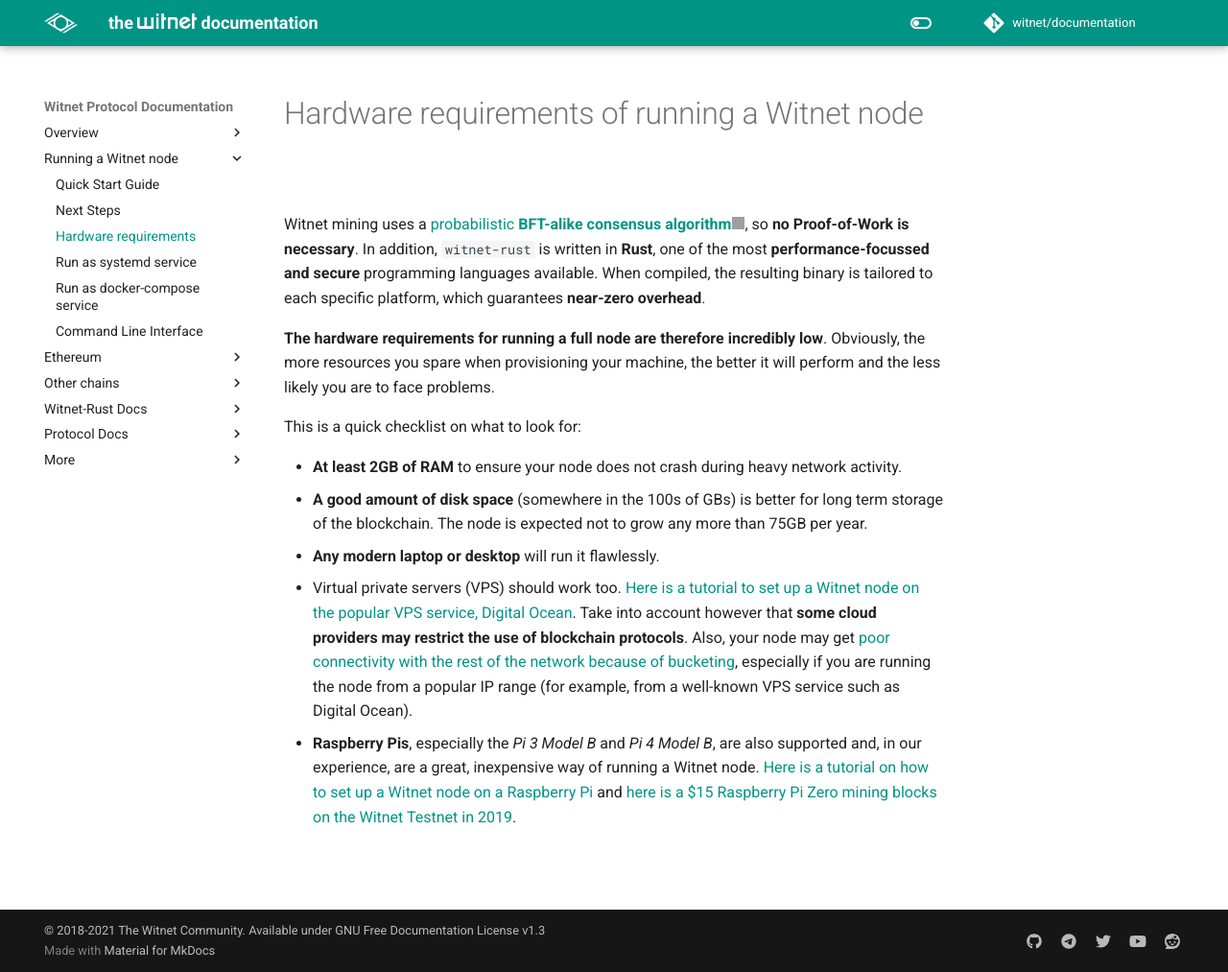
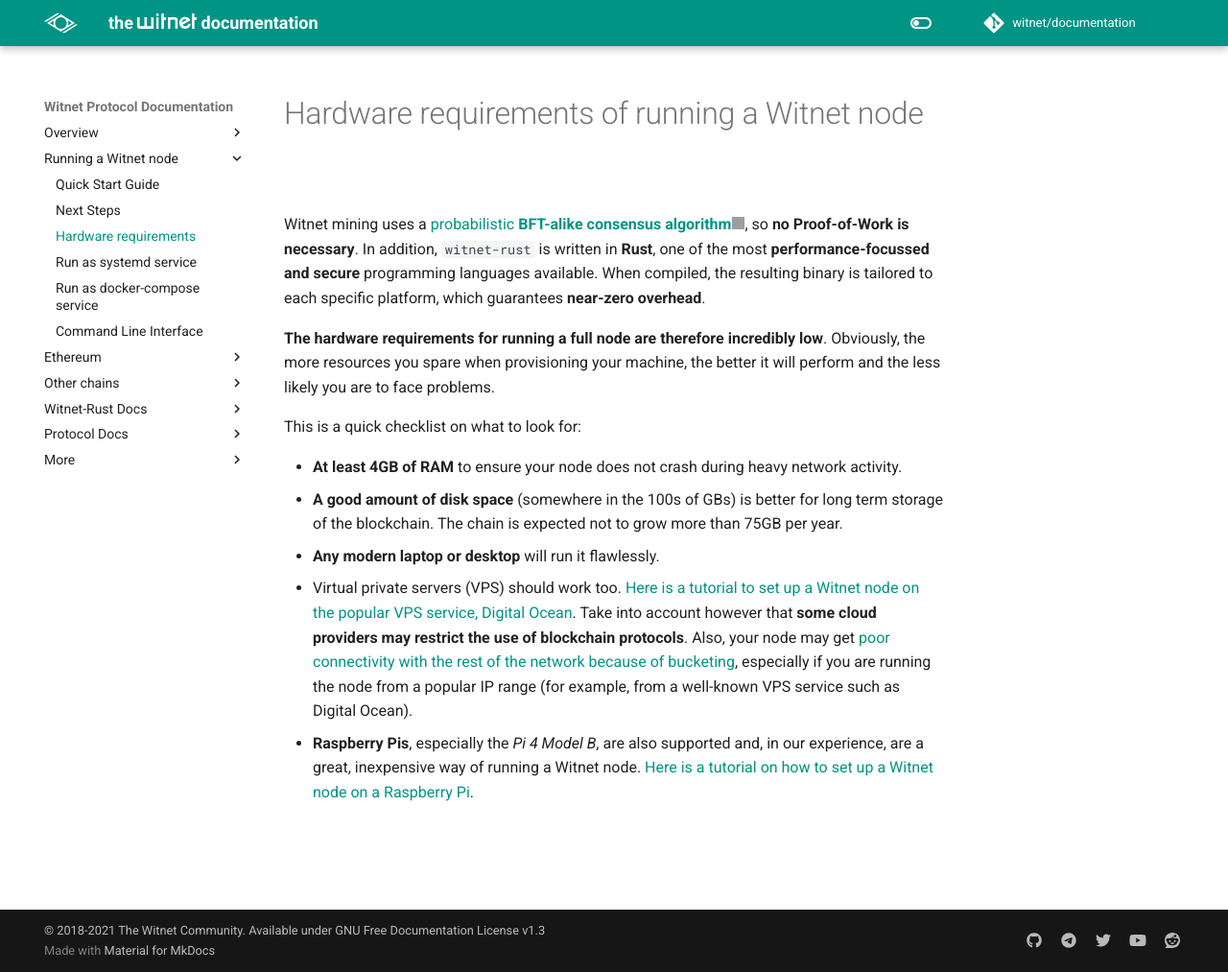
Before and after one commit to witnet/documentation, an MkDocs documentation site: the page built from docs/node-operators/hardware-requirements.md, in a window 1280 px wide and 1013 px high. Shown: the whole window at 96% size. Built offline with MkDocs 1.6.1 and Material for MkDocs 9.7.7, drawn with Linux system fonts in a browser that asks for light colours; comment, search, counter and statistics services are not loaded; grey boxes are pictures that could not be loaded.

Commit message:
feat: update hardware requirements

```diff
--- a/docs/node-operators/hardware-requirements.md
+++ b/docs/node-operators/hardware-requirements.md
@@ -12,18 +12,16 @@ machine, the better it will perform and the less likely you are to face problems
 
 This is a quick checklist on what to look for:
 
-- **At least 2GB of RAM** to ensure your node does not crash during heavy network activity.
+- **At least 4GB of RAM** to ensure your node does not crash during heavy network activity.
 - **A good amount of disk space** (somewhere in the 100s of GBs) is
-  better for long term storage of the blockchain. The node is expected not to grow any more than 75GB per year.
+  better for long term storage of the blockchain. The chain is expected not to grow more than 75GB per year.
 - **Any modern laptop or desktop** will run it flawlessly.
 - Virtual private servers (VPS) should work too. [Here is a tutorial to set up a Witnet node on the popular VPS service, Digital Ocean][vpstutorial]. Take into account
   however that **some cloud providers may restrict the use of blockchain
   protocols**. Also, your node may get [poor connectivity with the rest
   of the network because of bucketing][bucketing], especially if you are running the node from a popular IP range (for example, from a well-known VPS service such as Digital Ocean).
-- **Raspberry Pis**, especially the *Pi 3 Model B* and *Pi 4 Model B*,
-  are also supported and, in our experience, are a great, inexpensive
-  way of running a Witnet node. [Here is a tutorial on how to set up a Witnet node on a Raspberry Pi][pitutorial] and [here is a $15 Raspberry Pi
-  Zero mining blocks on the Witnet Testnet in 2019][pizero].
+- **Raspberry Pis**, especially the *Pi 4 Model B*,  are also supported and, in our experience, are a great, inexpensive
+  way of running a Witnet node. [Here is a tutorial on how to set up a Witnet node on a Raspberry Pi][pitutorial].
 
 [consensus]: https://witnet.io/about#consensus
 [vpstutorial]: https://www.youtube.com/watch?v=qlo0D_2F7qw
```
